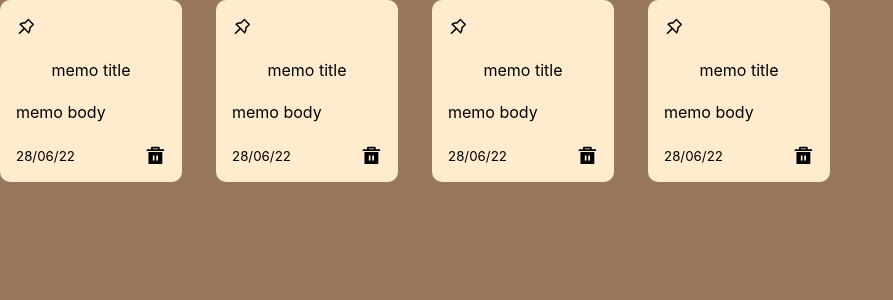
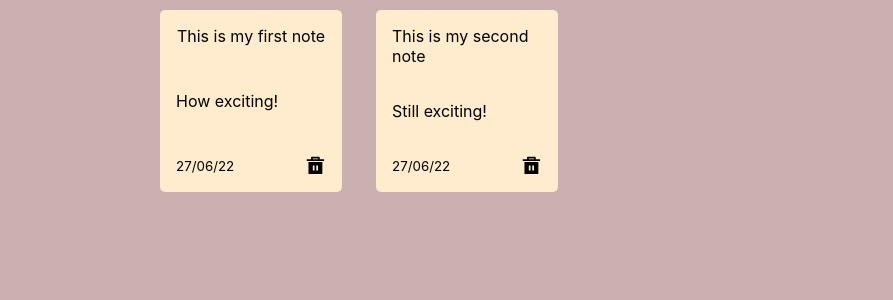
Before and after one commit to KamCoder5/memo-board, a React (Create React App) app: page / in a window 1280 px wide. Shown: the top 300 px of the page, without its empty margins (0-893 px from the left). Built offline with nearby package versions, Linux system fonts and the light colour scheme.

Commit message:
Created dynamic examples of notes using a useState in App.js.

```diff
--- a/package.json
+++ b/package.json
@@ -10,6 +10,7 @@
     "react-dom": "^18.2.0",
     "react-icons": "^4.4.0",
     "react-scripts": "5.0.1",
+    "uuid": "^8.3.2",
     "web-vitals": "^2.1.4"
   },
   "scripts": {
--- a/src/App.js
+++ b/src/App.js
@@ -1,10 +1,26 @@
+import { useState } from "react";
+import { v4 as uuidv4 } from "uuid";
 import "./App.css";
 import MemoBoard from "./components/MemoBoard";
 
 function App() {
+  const [memos, newMemo] = useState([
+    {
+      id: uuidv4(),
+      title: "This is my first note",
+      body: "How exciting!",
+      creation_date: "27/06/22",
+    },
+    {
+      id: uuidv4(),
+      title: "This is my second note",
+      body: "Still  exciting!",
+      creation_date: "27/06/22",
+    },
+  ]);
   return (
     <div className="memo-board-container">
-      <MemoBoard />
+      <MemoBoard memos={memos} />
     </div>
   );
 }
--- a/src/components/Memo.js
+++ b/src/components/Memo.js
@@ -1,13 +1,11 @@
 import { RiDeleteBin5Fill } from "react-icons/ri";
-import { AiOutlinePushpin } from "react-icons/ai";
-function Memo() {
+function Memo(props) {
   return (
     <div className="memo">
-      <AiOutlinePushpin className="pin-icon" size="1.3em" />
-      <div className="memo-title">memo title </div>
-      <div className="memo-body">memo body</div>
+      <div className="memo-title">{props.title} </div>
+      <div className="memo-body">{props.body}</div>
       <div className="memo-footer">
-        <small>28/06/22</small>
+        <small>{props.creation_date}</small>
         <RiDeleteBin5Fill className="delete-icon" size="1.3em" />
       </div>
     </div>
--- a/src/components/MemoBoard.js
+++ b/src/components/MemoBoard.js
@@ -1,11 +1,16 @@
 import Memo from "./Memo";
-function MemoBoard() {
+function MemoBoard(props) {
   return (
     <div className="memo-board">
-      <Memo />
-      <Memo />
-      <Memo />
-      <Memo />
+      {props.memos.map((memo) => (
+        <Memo
+          key={memo.id}
+          id={memo.id}
+          title={memo.title}
+          body={memo.body}
+          creation_date={memo.creation_date}
+        />
+      ))}
     </div>
   );
 }
--- a/src/index.css
+++ b/src/index.css
@@ -5,7 +5,7 @@ body {
     sans-serif;
   -webkit-font-smoothing: antialiased;
   -moz-osx-font-smoothing: grayscale;
-  background-color: rgb(152, 120, 93);
+  background-color: rgb(202, 176, 176);
 }
 
 code {
@@ -13,6 +13,14 @@ code {
     monospace;
 }
 
+.memo-board-container {
+  max-width: 960px;
+  margin-right: auto;
+  margin-left: auto;
+  padding-top: 10px;
+  padding-left: 10px;
+  padding-right: 10px;
+}
 .memo-board {
   display: grid;
   grid-gap: 1rem;
@@ -20,7 +28,7 @@ code {
 }
 .memo {
   background-color: blanchedalmond;
-  border-radius: 10px;
+  border-radius: 5px;
   padding: 1rem;
   height: 150px;
   width: 150px;
```
Also changed, not shown: 1 other file (tests, documents, lock files or other folders).
